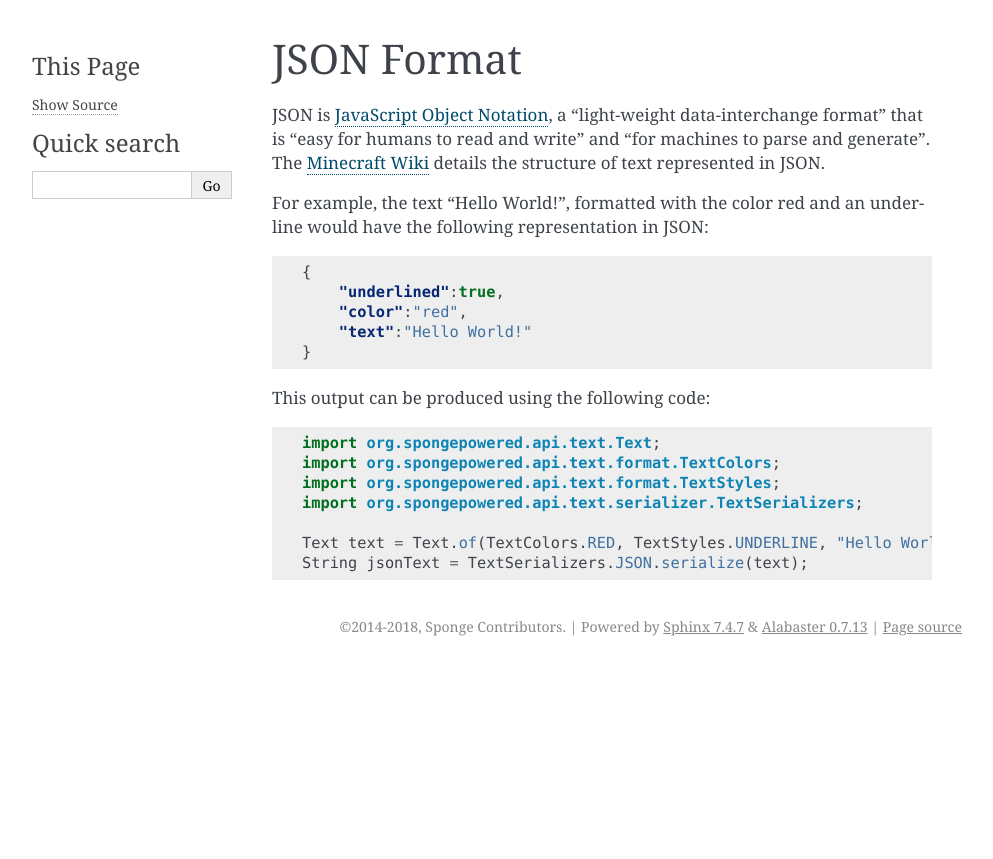
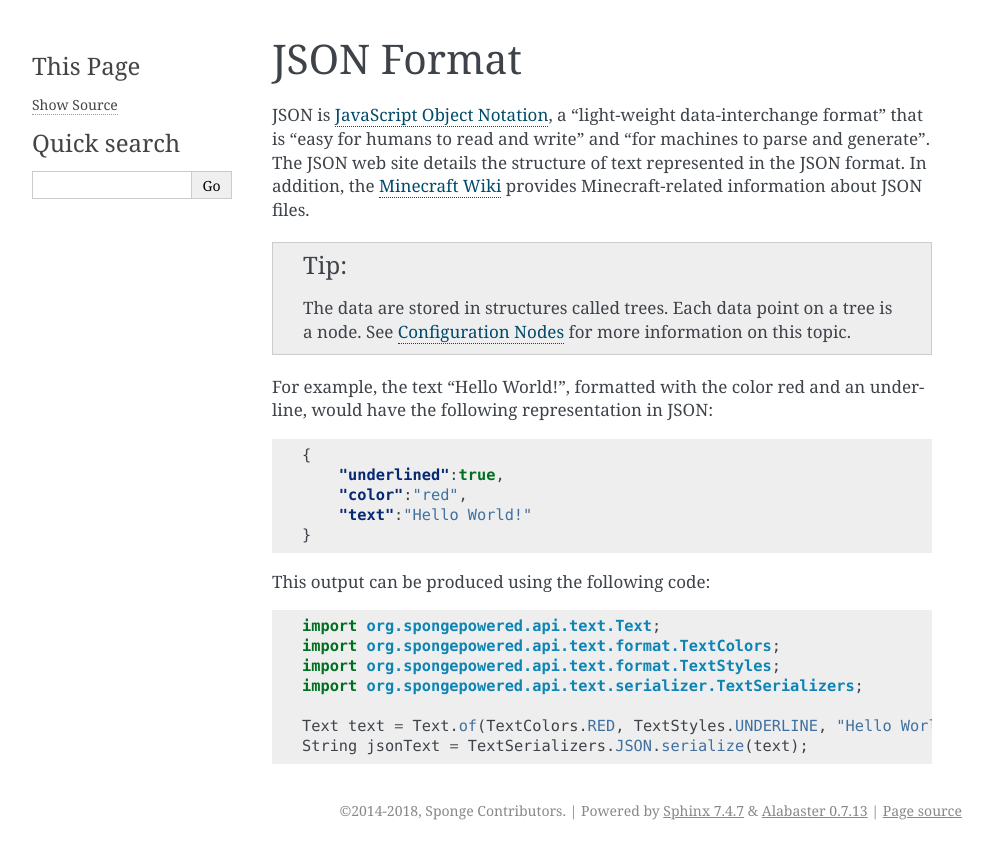
Before and after one commit to SpongePowered/SpongeDocs, a Sphinx documentation site: the page built from source/plugin/text/representations/json.rst, in a window 1280 px wide. Shown: the top 859 px of the page, without its empty margins (148-1141 px from the left). Built offline with Sphinx 7.4.7, drawn with Linux system fonts in a browser that asks for light colours; pages that are not in the unit, such as notebooks, are missing from menus.

Commit message:
Text Serializers Formats (#697)
* Corrected example and added information about nodes and formats

* Removed trailing whitespace

```diff
--- a/source/plugin/text/representations/json.rst
+++ b/source/plugin/text/representations/json.rst
@@ -3,12 +3,18 @@ JSON Format
 ===========
 
 JSON is `JavaScript Object Notation <https://www.json.org/>`_, a "light-weight data-interchange format" that is "easy
-for humans to read and write" and "for machines to parse and generate". The
-`Minecraft Wiki <https://minecraft.gamepedia.com/Commands#Raw_JSON_Text>`_ details the structure of text represented
-in JSON.
+for humans to read and write" and "for machines to parse and generate". The JSON web site details the structure of
+text represented in the JSON format. In addition, the
+`Minecraft Wiki <https://minecraft.gamepedia.com/Commands#Raw_JSON_Text>`_ provides Minecraft-related information about
+JSON files.
 
-For example, the text "Hello World!", formatted with the color red and an underline would have the following representation
-in JSON:
+.. tip::
+
+    The data are stored in structures called trees. Each data point on a tree is a node. See
+    :doc:`/plugin/configuration/nodes` for more information on this topic.
+
+For example, the text "Hello World!", formatted with the color red and an underline, would have the following
+representation in JSON:
 
 .. code-block:: json
 
```
Also changed, not shown: source/plugin/text/representations/configurate.rst (+5 -4 lines).
